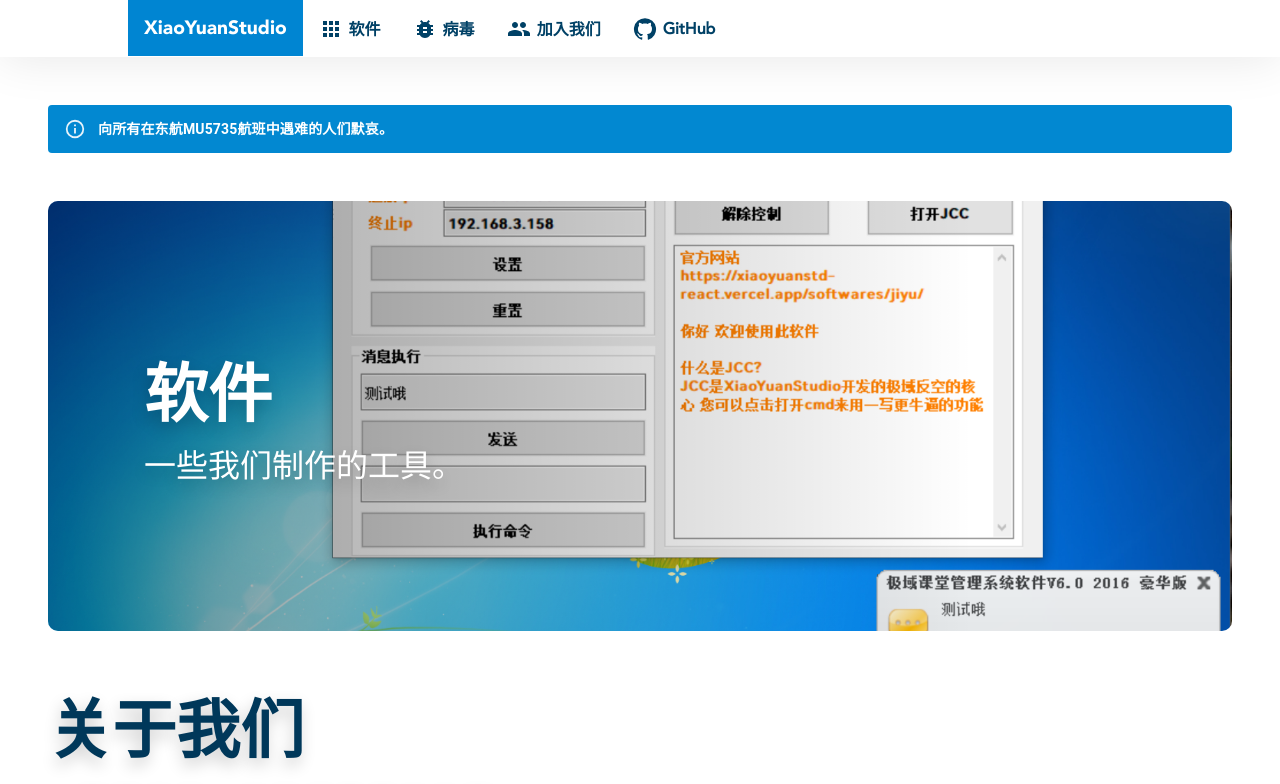
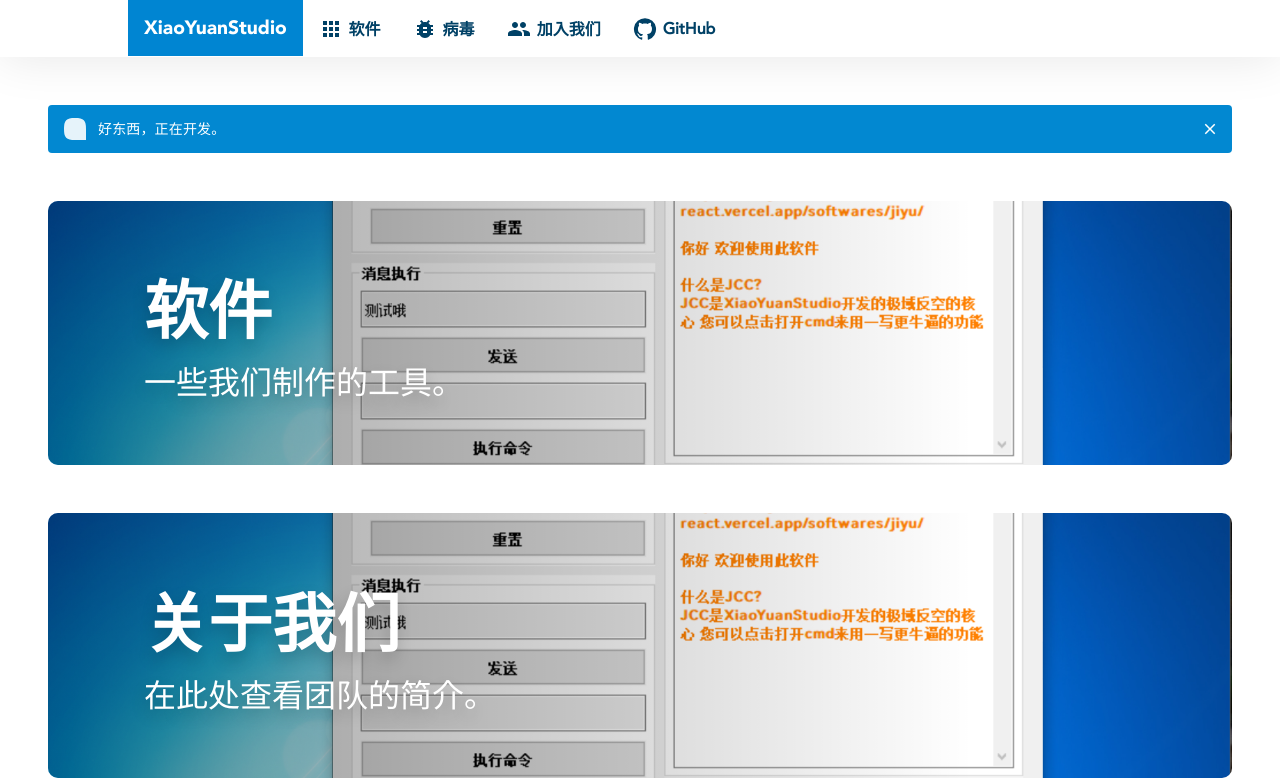
Before and after one commit to srcatt/xiaoyuanstd-react, a React (Create React App) app: page / in a window 1280 px wide. Shown: the top 784 px of the page. Built offline with nearby package versions, Linux system fonts and the light colour scheme.

Commit message:
Signed-off-by: rsodxd <thesourcecatt@outlook.com>

```diff
--- a/public/index.html
+++ b/public/index.html
@@ -5,8 +5,7 @@
 		<meta name="viewport" content="width=device-width, initial-scale=1" />
 		<link rel="icon" href="%PUBLIC_URL%/images/favicon.ico" />
 		<meta name="msvalidate.01" content="7FFD1B4E0038DC050C0145558E51FA06" />
-		<title>XiaoYuanStudio</title>
-		<meta name="title" content="小源151工作室" />
+		<title>XYStd | 小源工作室</title>
 		<meta name="description" content="一个科技工作室。" />
 	</head>
 
--- a/src/App.css
+++ b/src/App.css
@@ -24,8 +24,8 @@
 }
 
 ::-webkit-scrollbar {
-	width: 10px;
-	height: 10px;
+	width: 8px;
+	height: 8px;
 }
 
 ::-webkit-scrollbar-track {
@@ -33,7 +33,7 @@
 }
 
 ::-webkit-scrollbar-thumb {
-	border-radius: 10px;
+	border-radius: 8px;
 	background: rgb(193, 193, 193);
 }
 
@@ -43,6 +43,11 @@
 h1 {
 	margin: 0px;
 	padding: 0px;
+}
+
+body {
+	-webkit-font-smoothing: antialiased;
+	-moz-osx-font-smoothing: grayscale;
 }
 
 .flex-expand {
@@ -84,11 +89,6 @@
 .navigation-title:hover {
 	padding-left: 1.5rem;
 	padding-right: 1.5rem;
-}
-
-.navigation-title:active {
-	padding-left: 1rem;
-	padding-right: 1rem;
 }
 
 #navigation-btn-group {
--- a/src/App.js
+++ b/src/App.js
@@ -5,14 +5,19 @@
 import Footer from './components/Footer';
 import NotFound from './pages/NotFound';
 import Home from './pages/Home';
+import Team from './pages/Team';
 import Softwares from './pages/Softwares';
 import Jiyu from './pages/Softwares/Jiyu';
-import JiyuBC from './pages/Softwares/JiyuBC';
 import TaskMgrPlus from './pages/Softwares/TaskMgrPlus';
 import Malwares from './pages/Malwares';
+import Collapse from '@mui/material/Collapse';
 import Alert from '@mui/material/Alert';
+import IconButton from '@mui/material/IconButton';
+import Close from '@mui/icons-material/Close';
+import LiquidIcon from './components/LiquidIcon';
 
 export default function App() {
+	const [alertOpen, setAlertOpen] = React.useState(true);
 	console.log(
 		'\n每一个星球都有一个驱动核心，',
 		'\n每一种思想都有影响力的种子',
@@ -26,15 +31,33 @@
 		<React.Fragment>
 			<Navbar />
 			<main>
-				<Alert variant="filled" severity="info">
-					<strong>向所有在东航MU5735航班中遇难的人们默哀。</strong>
-				</Alert>
+				<Collapse in={alertOpen}>
+					<Alert
+						variant="filled"
+						severity="info"
+						icon={<LiquidIcon width="1em" />}
+						action={
+							<IconButton
+								color="inherit"
+								size="small"
+								onClick={() => {
+									setAlertOpen(false);
+								}}
+							>
+								<Close fontSize="inherit" />
+							</IconButton>
+						}
+					>
+						好东西，正在开发。
+					</Alert>
+				</Collapse>
+
 				<Router>
 					<Routes>
 						<Route path="/" element={Home()} />
+						<Route path="/team" element={Team()} />
 						<Route path="/softwares" element={Softwares()} />
 						<Route path="/softwares/jiyu" element={Jiyu()} />
-						<Route path="/softwares/jiyubc" element={JiyuBC()} />
 						<Route path="/softwares/taskmgr" element={TaskMgrPlus()} />
 						<Route path="/malwares" element={Malwares()} />
 						<Route
--- /dev/null
+++ b/src/components/LiquidIcon.js
@@ -0,0 +1,16 @@
+export default function LiquidIcon({ fill = '#FFFFFF', onClick = null, width = '128' }) {
+	return (
+		<svg
+			id="app"
+			xmlns="http://www.w3.org/2000/svg"
+			width={width}
+			height={width}
+			viewBox="0 0 128 128"
+			fill={fill}
+			onClick={onClick}
+		>
+			<path d="M0,64C0,12.8,12.8,0,64,0s64,12.8,64,64-12.8,64-64,64S0,115.2,0,64" />
+			<rect width="64" height="64" transform="translate(64 64)" />
+		</svg>
+	);
+}
--- a/src/components/TeamCard.js
+++ b/src/components/TeamCard.js
@@ -1,4 +1,4 @@
-export default function TeamCard({ avatar, name, role }) {
+export default function TeamCard({ avatar, name = 'username', role = 'role' }) {
 	return (
 		<div className="team-card">
 			<img className="team-card-img" src={'https://q1.qlogo.cn/g?b=qq&nk=' + avatar + '&s=640'} alt={name}></img>
--- a/src/pages/Home.js
+++ b/src/pages/Home.js
@@ -1,5 +1,4 @@
 import React from 'react';
-import TeamCard from '../components/TeamCard';
 import Hero from '../images/JiyuTaken/1.png';
 import OpenSource from '../images/open-source.png';
 
@@ -7,26 +6,20 @@
 	return (
 		<React.Fragment>
 			<section className="section section-hero" style={{ backgroundImage: 'url(' + Hero + ')' }}>
-				<a className="section-content" href="/softwares">
+				<a className="section-content section-content-mini" href="/softwares">
 					<div className="title-group" style={{ color: '#ffffff' }}>
 						<h1 className="title">软件</h1>
 						<h1 className="subtitle">一些我们制作的工具。</h1>
 					</div>
 				</a>
 			</section>
-			<section className="section verticle" id="#about">
-				<div className="title-group">
-					<h1 className="title">关于我们</h1>
-					<h1 className="subtitle">一群程序员，做我们喜爱的东西。</h1>
-				</div>
-				<div className="row">
-					<TeamCard avatar="3627046040" name="小源151" role="室长" />
-					<TeamCard avatar="255453798" name="LiChen" role="副室长" />
-					<TeamCard avatar="2216878969" name="Leo" role="ohhhhhh" />
-					<TeamCard avatar="2952558045" name="rsodxd" role="全栈程序员" />
-					<TeamCard avatar="2156391386" name="Chils" role="软件开发" />
-					<TeamCard avatar="2991266101" name="copi143" role="软件开发" />
-				</div>
+			<section className="section section-hero" style={{ backgroundImage: 'url(' + Hero + ')' }}>
+				<a className="section-content section-content-mini" href="/softwares">
+					<div className="title-group" style={{ color: '#ffffff' }}>
+						<h1 className="title">关于我们</h1>
+						<h1 className="subtitle">在此处查看团队的简介。</h1>
+					</div>
+				</a>
 			</section>
 			<section className="section section-hero" style={{ backgroundImage: 'url(' + OpenSource + ')' }}>
 				<a
@@ -36,7 +29,7 @@
 					rel="noreferrer"
 				>
 					<div className="title-group" style={{ color: '#ffffff' }}>
-						<h1 className="title">做开源的事</h1>
+						<h1 className="title">开源社区</h1>
 						<h1 className="subtitle">部分源码开源在Github。</h1>
 					</div>
 				</a>
--- a/src/pages/Softwares.js
+++ b/src/pages/Softwares.js
@@ -18,14 +18,6 @@
 					</div>
 				</a>
 			</section>
-			<section className="section section-hero" style={{ backgroundImage: 'url(' + JiyuBC + ')' }}>
-				<a className="section-content section-content-mini" href="/softwares/jiyubc">
-					<div className="title-group" style={{ color: '#ffffff' }}>
-						<h1 className="title">极域动态壁纸</h1>
-						<h1 className="subtitle">摸鱼的好办法。</h1>
-					</div>
-				</a>
-			</section>
 			<section className="section section-hero" style={{ backgroundImage: 'url(' + TaskMgrPlus + ')' }}>
 				<a className="section-content section-content-mini" href="/softwares/taskmgr">
 					<div className="title-group" style={{ color: '#ffffff' }}>
--- a/src/pages/Softwares/JiyuBC.js
+++ /dev/null
@@ -1,16 +0,0 @@
-import React from 'react';
-import SoftPage from '../../components/SoftPage';
-import JiyuTaken1 from '../../images/JiyuBC/1.png';
-
-export default function JiyuBC() {
-	return (
-		<React.Fragment>
-			<SoftPage
-				title="极域动态壁纸"
-				desc="摸鱼的好办法。"
-				dlimg={JiyuTaken1}
-				link="https://wwn.lanzoul.com/imac300pzogb"
-			/>
-		</React.Fragment>
-	);
-}
--- /dev/null
+++ b/src/pages/Team.js
@@ -0,0 +1,25 @@
+import React from 'react';
+import TeamCard from '../components/TeamCard';
+
+export default function Team() {
+	return (
+		<React.Fragment>
+			<section className="section verticle" id="#about">
+				<div className="title-group">
+					<h1 className="title">关于我们</h1>
+					<h1 className="subtitle">我们是一群热爱电脑的初中生.</h1>
+				</div>
+			</section>
+			<div className="row">
+				<TeamCard avatar="3627046040" name="小源151" role="室长" />
+				<TeamCard avatar="255453798" name="LiChen" role="副室长" />
+				<TeamCard avatar="2216878969" name="Leo" role="ohhhhhh" />
+				<TeamCard avatar="2952558045" name="rsodxd" role="全栈程序员" />
+				<TeamCard avatar="2156391386" name="Chils" role="软件开发" />
+				<TeamCard avatar="2991266101" name="copi143" role="软件开发" />
+				<TeamCard avatar="2224753101" name="江" role="软件开发" />
+				<TeamCard avatar="3418672426" name="朱先森" role="技术支持" />
+			</div>
+		</React.Fragment>
+	);
+}
```
